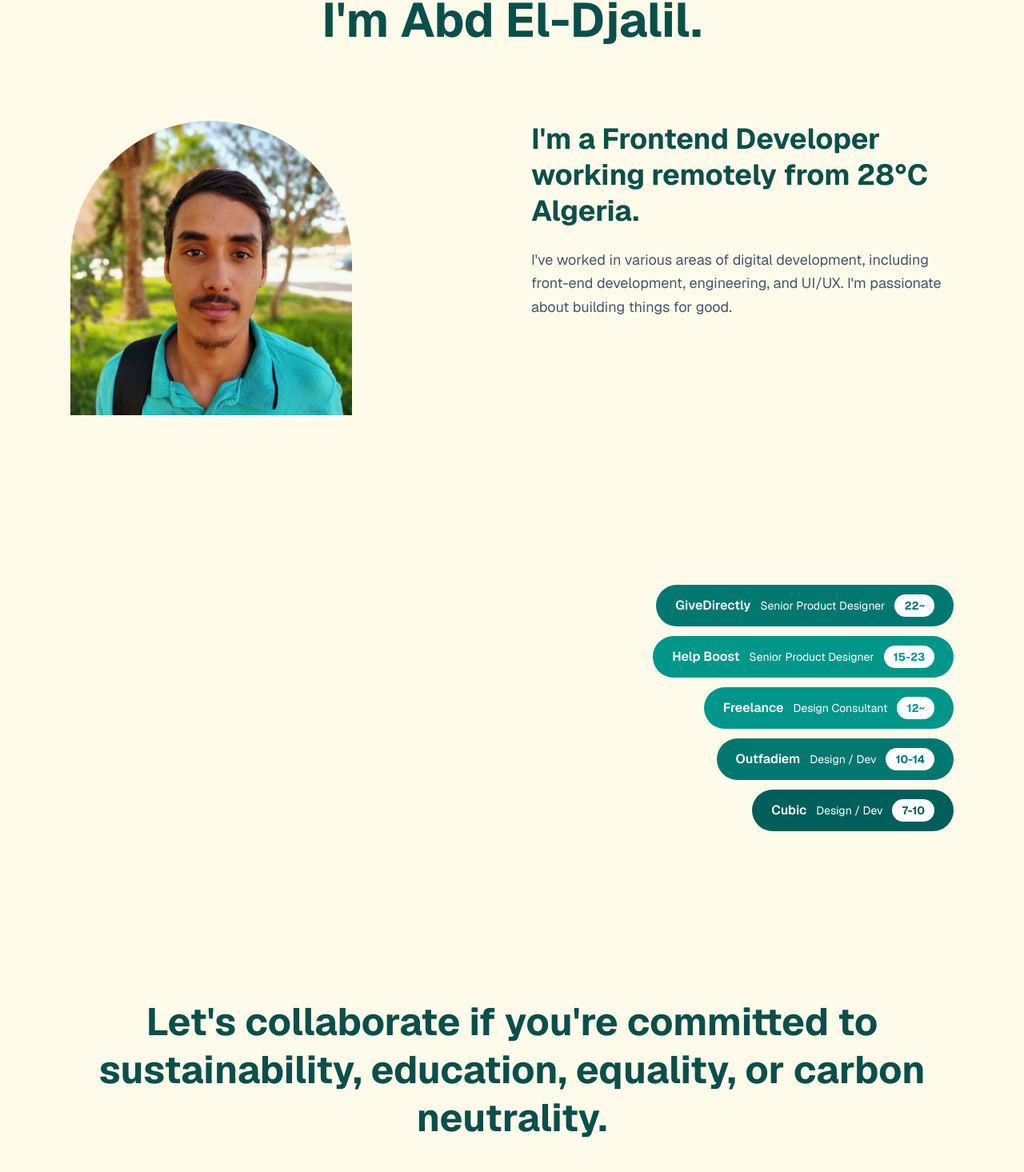
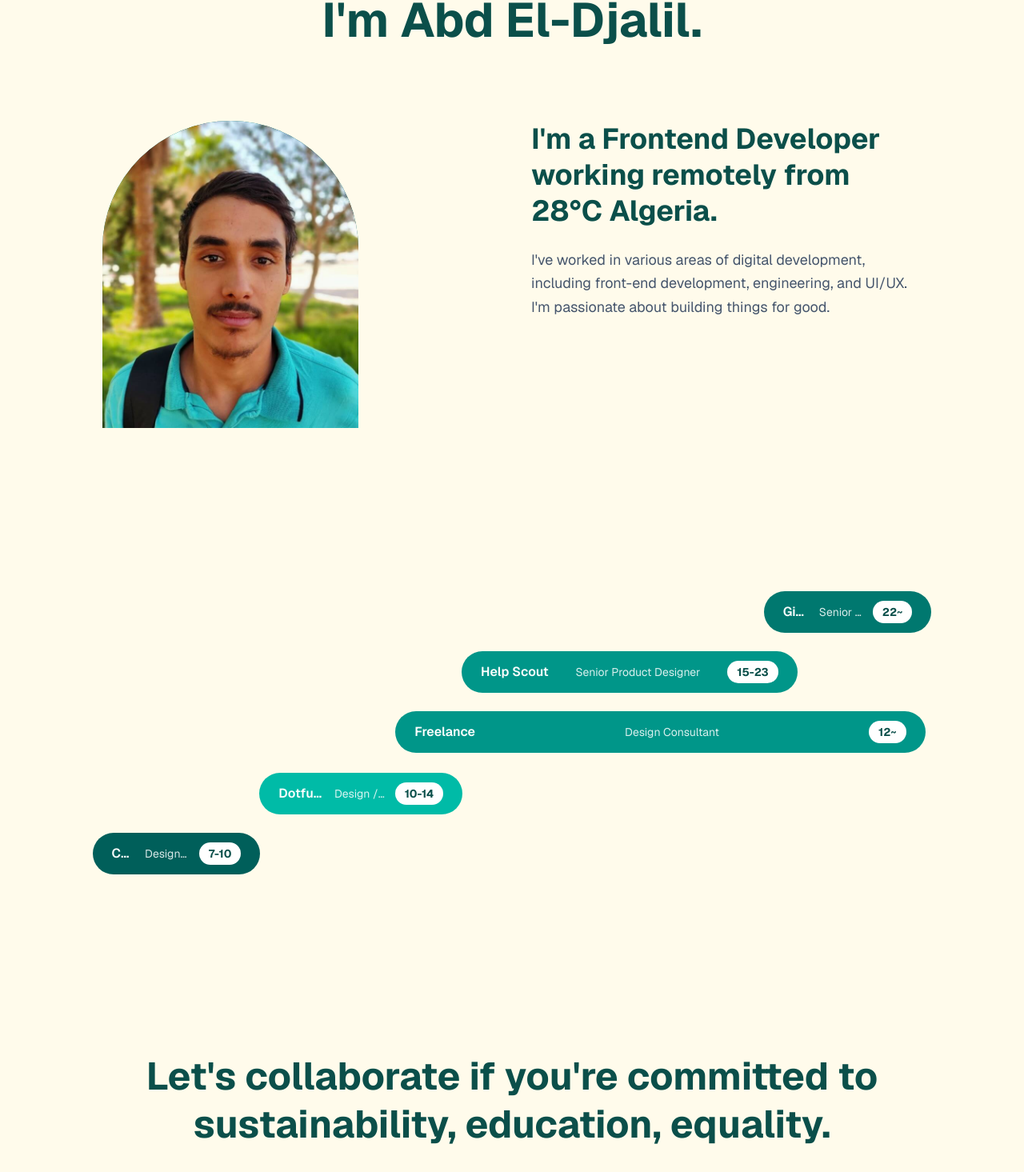
Before and after one commit to AbdEDjalilSaf/new-Area, a Next.js app: page /about in a window 1280 px wide. Shown: the part 165-1630 px from the top of the page at 80% size. Built offline with nearby package versions, Linux system fonts and the light colour scheme.

Commit message:
fix: greeen career cards

```diff
--- a/app/about/page.tsx
+++ b/app/about/page.tsx
@@ -1,88 +1,270 @@
+// import Image from "next/image";
+// import Logo from "@/public/logo.jpg";
+
+
+
+// export default function Page() {
+//   return (
+//     <main className="bg-amber-50 text-slate-700">
+//       {/* Hero Section */}
+//       <section className="px-6 min-h-screen pb-3 pt-32 md:pb-2 md:pt-40 max-w-6xl mx-auto">
+//         <h1 className="text-5xl md:text-6xl font-bold text-teal-900 text-center mb-16 md:mb-24">
+//           I&apos;m Abd El-Djalil.
+//         </h1>
+
+//         {/* Profile Section */}
+//         <div className="grid md:grid-cols-2 gap-12 items-start mb-20">
+//           {/* Profile Image */}
+//           <div className="flex justify-center md:justify-start">
+//             <Image src={Logo} alt="Profile" className="w-72 h-80 md:w-88 md:h-92 rounded-t-full overflow-hidden bg-gradient-to-br from-teal-700 to-teal-900 flex-shrink-0" />
+//           </div>
+
+//           {/* Profile Info */}
+//           <div className="space-y-6">
+//             <h2 className="text-3xl md:text-4xl font-bold text-teal-900 leading-tight">
+//               I&apos;m a Frontend Developer working remotely from 28°C Algeria.
+//             </h2>
+//             <p className="text-base md:text-lg text-slate-600 leading-relaxed">
+//                I&apos;ve worked in various areas of digital development, including front-end development, engineering, and UI/UX. I&apos;m passionate about building things for good.
+//             </p>
+
+//           </div>
+//         </div>
+
+//         {/* Work Experience Badges */}
+
+//       </section>
+
+//      <section className="px-6  py-16 md:py-24 max-w-6xl mx-auto">
+//  <div className="space-y-3 flex relative my-12 flex-col ">
+//           <div className="inline-flex absolute right-0 top-0 items-center gap-3 bg-teal-700 text-white px-6 py-3 rounded-full whitespace-nowrap">
+//             <span className="font-semibold">GiveDirectly</span>
+//             <span className="text-sm">Senior Product Designer</span>
+//             <span className="bg-white text-teal-700 px-3 py-1 rounded-full font-bold text-sm">
+//               22~
+//             </span>
+//           </div>
+
+//           <div className="inline-flex absolute right-0 top-16 items-center gap-3 bg-teal-600 text-white px-6 py-3 rounded-full whitespace-nowrap">
+//             <span className="font-semibold">Help Boost</span>
+//             <span className="text-sm">Senior Product Designer</span>
+//             <span className="bg-white text-teal-600 px-3 py-1 rounded-full font-bold text-sm">
+//               15-23
+//             </span>
+//           </div>
+
+//           <div className="inline-flex absolute right-0 top-32 items-center gap-3 bg-teal-600 text-white px-6 py-3 rounded-full whitespace-nowrap">
+//             <span className="font-semibold">Freelance</span>
+//             <span className="text-sm">Design Consultant</span>
+//             <span className="bg-white text-teal-600 px-3 py-1 rounded-full font-bold text-sm">
+//               12~
+//             </span>
+//           </div>
+
+//           <div className="inline-flex absolute right-0 top-48 items-center gap-3 bg-teal-700 text-white px-6 py-3 rounded-full whitespace-nowrap">
+//             <span className="font-semibold">Outfadiem</span>
+//             <span className="text-sm">Design / Dev</span>
+//             <span className="bg-white text-teal-700 px-3 py-1 rounded-full font-bold text-sm">
+//               10-14
+//             </span>
+//           </div>
+
+//           <div className="inline-flex absolute right-0 top-64 items-center gap-3 bg-teal-800 text-white px-6 py-3 rounded-full whitespace-nowrap">
+//             <span className="font-semibold">Cubic</span>
+//             <span className="text-sm">Design / Dev</span>
+//             <span className="bg-white text-teal-800 px-3 py-1 rounded-full font-bold text-sm">
+//               7-10
+//             </span>
+//           </div>
+//         </div>
+//       </section>
+
+//       {/* Collaboration Section */}
+//       <section className="px-6 py-20 md:py-28 max-w-6xl mx-auto">
+//         <h2 className="text-3xl md:text-5xl font-bold text-teal-900 text-center mb-8 leading-tight">
+//           Let&apos;s collaborate if you&apos;re committed to sustainability, education, equality, or carbon neutrality.
+//         </h2>
+//         <p className="text-center text-slate-600 text-base md:text-lg max-w-2xl mx-auto leading-relaxed">
+//           I believe we should leave this Earth as good as or better than we found it for future generations; my goal is to contribute to those ideals in whatever way I can. If you feel the same, I&apos;d love to talk.
+//         </p>
+//       </section>
+
+//       {/* Four Pillars Section */}
+//       <section className="px-6 py-16 md:py-24 max-w-6xl mx-auto">
+//         <div className="grid md:grid-cols-2 gap-8 md:gap-12">
+//           {/* Card 01 */}
+//           <div className="space-y-4">
+//             <h3 className="text-teal-900 font-bold text-sm tracking-widest">01</h3>
+//             <h4 className="text-2xl md:text-3xl font-bold text-teal-900">Make it</h4>
+//             <p className="text-slate-600 text-base leading-relaxed">
+//               I sketch wireframes and make prototypes. Talking through tactile designs explains ideas best—working hard to get the details right. The small should be realized with a big team can rally around.
+//             </p>
+//           </div>
+
+//           {/* Card 02 */}
+//           <div className="space-y-4">
+//             <h3 className="text-teal-900 font-bold text-sm tracking-widest">02</h3>
+//             <h4 className="text-2xl md:text-3xl font-bold text-teal-900">Collaborate</h4>
+//             <p className="text-slate-600 text-base leading-relaxed">
+//               Good design is not created in a vacuum but rather in a shared space. It must be facilitated and iterated upon as a team. I like to include stakeholders in my design process and create a collaborative environment that welcomes and encourages feedback.
+//             </p>
+//           </div>
+
+//           {/* Card 03 */}
+//           <div className="space-y-4">
+//             <h3 className="text-teal-900 font-bold text-sm tracking-widest">03</h3>
+//             <h4 className="text-2xl md:text-3xl font-bold text-teal-900">Accessible FTW</h4>
+//             <p className="text-slate-600 text-base leading-relaxed">
+//               I aim to make everything I design accessible to all for one reason—it&apos;s the right thing to do. Accessible products benefit the many, not the few.
+//             </p>
+//           </div>
+
+//           {/* Card 04 */}
+//           <div className="space-y-4">
+//             <h3 className="text-teal-900 font-bold text-sm tracking-widest">04</h3>
+//             <h4 className="text-2xl md:text-3xl font-bold text-teal-900">Keep experimenting</h4>
+//             <p className="text-slate-600 text-base leading-relaxed">
+//               Everything I create is subject to change and experimentation. Not everything will go well, but it&apos;s worth trying—and learning from what doesn&apos;t.
+//             </p>
+//           </div>
+//         </div>
+//       </section>
+
+//       {/* Biography Section */}
+//       <section className="px-6 py-16 md:py-24 max-w-4xl mx-auto">
+//         <div className="space-y-6 text-slate-600 text-base md:text-lg leading-relaxed">
+//           <p>
+//             Before I stepped into the world of product design, I was a web developer. One of my earliest jobs involved writing HTML, emails, in a time before email client litmus. Lots of wishing, hoping, and finger-crossing that you email arrived in a recipient&apos;s inbox in one piece.
+//           </p>
+//           <p>
+//             Coding emails focused me to understand how HTML worked together; a skill set I carried and kept fresh in the years since. My side project work is just an excuse to satisfy my curiosity about technologies and understandings how the web is moving forward.
+//           </p>
+//           <p>
+//             Outside work, I enjoy good coffee near my home by the sea, listening to and playing music, exploring the world with my partner, and playing with Labrante pup, Louis.
+//           </p>
+//         </div>
+//       </section>
+
+//       {/* Images Section */}
+//       <section className="px-6 py-16 md:py-24 max-w-6xl mx-auto">
+//         <div className="grid md:grid-cols-2 gap-8">
+//           {/* Black and white architectural image placeholder */}
+//           <div className="aspect-video md:aspect-square bg-gradient-to-br from-slate-900 to-slate-700 rounded-lg overflow-hidden">
+//             <div className="w-full h-full flex items-center justify-center text-white text-center p-6">
+//               <p className="text-lg font-semibold">Architectural Image</p>
+//             </div>
+//           </div>
+
+//           {/* Red tram image placeholder */}
+//           <div className="aspect-video md:aspect-square bg-gradient-to-br from-sky-300 to-sky-100 rounded-lg overflow-hidden">
+//             <div className="w-full h-full flex items-center justify-center text-slate-600 text-center p-6">
+//               <p className="text-lg font-semibold">Red Tram Scene</p>
+//             </div>
+//           </div>
+//         </div>
+//       </section>
+
+//       {/* Bottom spacing */}
+//       <div className="h-16 md:h-24" />
+//     </main>
+//   )
+// }
+
+
+
+
+
+
+
+
 import Image from "next/image";
 import Logo from "@/public/logo.jpg";
 
-
+const EXPERIENCE = [
+  { id: 1, company: "GiveDirectly", role: "Senior Product Designer", years: "22~", shade: "bg-teal-700", top: 2,    left: 78.5, width: 19 },
+  { id: 2, company: "Help Scout",   role: "Senior Product Designer", years: "15-23", shade: "bg-teal-600", top: 22,   left: 44.3, width: 38 },
+  { id: 3, company: "Freelance",    role: "Design Consultant",       years: "12~",  shade: "bg-teal-600", top: 42,   left: 36.8, width: 60 },
+  { id: 4, company: "Dotfusion",    role: "Design / Dev",            years: "10-14",shade: "bg-teal-500", top: 62.5, left: 21.4, width: 23 },
+  { id: 5, company: "Cubic",        role: "Design / Dev",            years: "7-10", shade: "bg-teal-800", top: 82.5, left: 2.5,  width: 19 },
+];
 
 export default function Page() {
   return (
     <main className="bg-amber-50 text-slate-700">
       {/* Hero Section */}
-      <section className="px-6 min-h-screen pb-3 pt-32 md:pb-2 md:pt-40 max-w-6xl mx-auto">
-        <h1 className="text-5xl md:text-6xl font-bold text-teal-900 text-center mb-16 md:mb-24">
+      <section className="px-4 sm:px-6 min-h-screen pb-3 pt-24 sm:pt-32 md:pb-2 md:pt-40 max-w-6xl mx-auto">
+        <h1 className="text-4xl sm:text-5xl md:text-6xl font-bold text-teal-900 text-center mb-12 sm:mb-16 md:mb-24">
           I&apos;m Abd El-Djalil.
         </h1>
 
         {/* Profile Section */}
-        <div className="grid md:grid-cols-2 gap-12 items-start mb-20">
+        <div className="grid px-20 md:px-10 md:grid-cols-2 gap-8 md:gap-12 items-start mb-16 md:mb-20">
           {/* Profile Image */}
           <div className="flex justify-center md:justify-start">
-            <Image src={Logo} alt="Profile" className="w-72 h-80 md:w-88 md:h-92 rounded-t-full overflow-hidden bg-gradient-to-br from-teal-700 to-teal-900 flex-shrink-0" />
+            <div className="relative w-56 h-64 sm:w-64 sm:h-72 md:w-80 md:h-96 rounded-t-full overflow-hidden bg-gradient-to-br from-teal-700 to-teal-900 flex-shrink-0">
+              <Image
+                src={Logo}
+                alt="Portrait of Abd El-Djalil"
+                fill
+                sizes="(min-width: 768px) 320px, 256px"
+                className="object-cover"
+              />
+            </div>
           </div>
 
           {/* Profile Info */}
-          <div className="space-y-6">
-            <h2 className="text-3xl md:text-4xl font-bold text-teal-900 leading-tight">
+          <div className="space-y-6 text-center md:text-left">
+            <h2 className="text-2xl sm:text-3xl md:text-4xl font-bold text-teal-900 leading-tight">
               I&apos;m a Frontend Developer working remotely from 28°C Algeria.
             </h2>
             <p className="text-base md:text-lg text-slate-600 leading-relaxed">
-               I&apos;ve worked in various areas of digital development, including front-end development, engineering, and UI/UX. I&apos;m passionate about building things for good.
+              I&apos;ve worked in various areas of digital development, including front-end development, engineering, and UI/UX. I&apos;m passionate about building things for good.
             </p>
-
-          </div>
-        </div>
-
-        {/* Work Experience Badges */}
-
-      </section>
-
-     <section className="px-6  py-16 md:py-24 max-w-6xl mx-auto">
- <div className="space-y-3 flex flex-col items-end">
-          <div className="inline-flex items-center gap-3 bg-teal-700 text-white px-6 py-3 rounded-full whitespace-nowrap">
-            <span className="font-semibold">GiveDirectly</span>
-            <span className="text-sm">Senior Product Designer</span>
-            <span className="bg-white text-teal-700 px-3 py-1 rounded-full font-bold text-sm">
-              22~
-            </span>
-          </div>
-
-          <div className="inline-flex items-center gap-3 bg-teal-600 text-white px-6 py-3 rounded-full whitespace-nowrap">
-            <span className="font-semibold">Help Boost</span>
-            <span className="text-sm">Senior Product Designer</span>
-            <span className="bg-white text-teal-600 px-3 py-1 rounded-full font-bold text-sm">
-              15-23
-            </span>
-          </div>
-
-          <div className="inline-flex items-center gap-3 bg-teal-600 text-white px-6 py-3 rounded-full whitespace-nowrap">
-            <span className="font-semibold">Freelance</span>
-            <span className="text-sm">Design Consultant</span>
-            <span className="bg-white text-teal-600 px-3 py-1 rounded-full font-bold text-sm">
-              12~
-            </span>
-          </div>
-
-          <div className="inline-flex items-center gap-3 bg-teal-700 text-white px-6 py-3 rounded-full whitespace-nowrap">
-            <span className="font-semibold">Outfadiem</span>
-            <span className="text-sm">Design / Dev</span>
-            <span className="bg-white text-teal-700 px-3 py-1 rounded-full font-bold text-sm">
-              10-14
-            </span>
-          </div>
-
-          <div className="inline-flex items-center gap-3 bg-teal-800 text-white px-6 py-3 rounded-full whitespace-nowrap">
-            <span className="font-semibold">Cubic</span>
-            <span className="text-sm">Design / Dev</span>
-            <span className="bg-white text-teal-800 px-3 py-1 rounded-full font-bold text-sm">
-              7-10
-            </span>
           </div>
         </div>
       </section>
 
+   {/* Work Experience Timeline */}
+<section className="px-4 sm:px-6 py-14 md:py-24 max-w-6xl mx-auto">
+
+  {/* نسخة الشاشات الكبيرة: نفس ترتيب السلم بالصورة */}
+  <div className="hidden lg:block relative w-full aspect-[1531/521]">
+    {EXPERIENCE.map((job) => (
+      <div
+        key={job.id}
+        className={`absolute flex flex-row items-center justify-between gap-3 ${job.shade} text-white px-6 py-3 rounded-full whitespace-nowrap`}
+        style={{ top: `${job.top}%`, left: `${job.left}%`, width: `${job.width}%` }}
+      >
+        <span className="font-semibold truncate">{job.company}</span>
+        <span className="text-sm text-white/85 truncate hidden xl:inline">{job.role}</span>
+        <span className="bg-white text-teal-900 px-3 py-1 rounded-full font-bold text-sm shrink-0">
+          {job.years}
+        </span>
+      </div>
+    ))}
+  </div>
+
+  {/* نسخة الموبايل والتابلت: عمودية */}
+  <div className="flex lg:hidden flex-col gap-3">
+    {EXPERIENCE.map((job) => (
+      <div
+        key={job.id}
+        className={`flex flex-col sm:flex-row sm:items-center sm:justify-between gap-2 sm:gap-3 ${job.shade} text-white px-5 sm:px-6 py-3 rounded-2xl sm:rounded-full`}
+      >
+        <span className="font-semibold">{job.company}</span>
+        <span className="text-sm text-white/85">{job.role}</span>
+        <span className="bg-white text-teal-900 px-3 py-1 rounded-full font-bold text-sm w-fit">
+          {job.years}
+        </span>
+      </div>
+    ))}
+  </div>
+</section>
+
       {/* Collaboration Section */}
-      <section className="px-6 py-20 md:py-28 max-w-6xl mx-auto">
-        <h2 className="text-3xl md:text-5xl font-bold text-teal-900 text-center mb-8 leading-tight">
-          Let&apos;s collaborate if you&apos;re committed to sustainability, education, equality, or carbon neutrality.
+      <section className="px-4 sm:px-6 py-16 md:py-28 max-w-6xl mx-auto">
+        <h2 className="text-2xl sm:text-3xl md:text-5xl font-bold text-teal-900 text-center mb-6 md:mb-8 leading-tight">
+          Let&apos;s collaborate if you&apos;re committed to sustainability, education, equality.
         </h2>
         <p className="text-center text-slate-600 text-base md:text-lg max-w-2xl mx-auto leading-relaxed">
           I believe we should leave this Earth as good as or better than we found it for future generations; my goal is to contribute to those ideals in whatever way I can. If you feel the same, I&apos;d love to talk.
@@ -90,39 +272,35 @@ export default function Page() {
       </section>
 
       {/* Four Pillars Section */}
-      <section className="px-6 py-16 md:py-24 max-w-6xl mx-auto">
-        <div className="grid md:grid-cols-2 gap-8 md:gap-12">
-          {/* Card 01 */}
-          <div className="space-y-4">
+      <section className="px-4 sm:px-6 py-14 md:py-24 max-w-6xl mx-auto">
+        <div className="grid sm:grid-cols-2 gap-8 md:gap-12">
+          <div className="space-y-3 md:space-y-4">
             <h3 className="text-teal-900 font-bold text-sm tracking-widest">01</h3>
-            <h4 className="text-2xl md:text-3xl font-bold text-teal-900">Make it</h4>
+            <h4 className="text-xl sm:text-2xl md:text-3xl font-bold text-teal-900">Make it</h4>
             <p className="text-slate-600 text-base leading-relaxed">
               I sketch wireframes and make prototypes. Talking through tactile designs explains ideas best—working hard to get the details right. The small should be realized with a big team can rally around.
             </p>
           </div>
 
-          {/* Card 02 */}
-          <div className="space-y-4">
+          <div className="space-y-3 md:space-y-4">
             <h3 className="text-teal-900 font-bold text-sm tracking-widest">02</h3>
-            <h4 className="text-2xl md:text-3xl font-bold text-teal-900">Collaborate</h4>
+            <h4 className="text-xl sm:text-2xl md:text-3xl font-bold text-teal-900">Collaborate</h4>
             <p className="text-slate-600 text-base leading-relaxed">
               Good design is not created in a vacuum but rather in a shared space. It must be facilitated and iterated upon as a team. I like to include stakeholders in my design process and create a collaborative environment that welcomes and encourages feedback.
             </p>
           </div>
 
-          {/* Card 03 */}
-          <div className="space-y-4">
+          <div className="space-y-3 md:space-y-4">
             <h3 className="text-teal-900 font-bold text-sm tracking-widest">03</h3>
-            <h4 className="text-2xl md:text-3xl font-bold text-teal-900">Accessible FTW</h4>
+            <h4 className="text-xl sm:text-2xl md:text-3xl font-bold text-teal-900">Accessible FTW</h4>
             <p className="text-slate-600 text-base leading-relaxed">
               I aim to make everything I design accessible to all for one reason—it&apos;s the right thing to do. Accessible products benefit the many, not the few.
             </p>
           </div>
 
-          {/* Card 04 */}
-          <div className="space-y-4">
+          <div className="space-y-3 md:space-y-4">
             <h3 className="text-teal-900 font-bold text-sm tracking-widest">04</h3>
-            <h4 className="text-2xl md:text-3xl font-bold text-teal-900">Keep experimenting</h4>
+            <h4 className="text-xl sm:text-2xl md:text-3xl font-bold text-teal-900">Keep experimenting</h4>
             <p className="text-slate-600 text-base leading-relaxed">
               Everything I create is subject to change and experimentation. Not everything will go well, but it&apos;s worth trying—and learning from what doesn&apos;t.
             </p>
@@ -131,7 +309,7 @@ export default function Page() {
       </section>
 
       {/* Biography Section */}
-      <section className="px-6 py-16 md:py-24 max-w-4xl mx-auto">
+      <section className="px-4 sm:px-6 py-14 md:py-24 max-w-4xl mx-auto">
         <div className="space-y-6 text-slate-600 text-base md:text-lg leading-relaxed">
           <p>
             Before I stepped into the world of product design, I was a web developer. One of my earliest jobs involved writing HTML, emails, in a time before email client litmus. Lots of wishing, hoping, and finger-crossing that you email arrived in a recipient&apos;s inbox in one piece.
@@ -146,17 +324,15 @@ export default function Page() {
       </section>
 
       {/* Images Section */}
-      <section className="px-6 py-16 md:py-24 max-w-6xl mx-auto">
-        <div className="grid md:grid-cols-2 gap-8">
-          {/* Black and white architectural image placeholder */}
-          <div className="aspect-video md:aspect-square bg-gradient-to-br from-slate-900 to-slate-700 rounded-lg overflow-hidden">
+      <section className="px-4 sm:px-6 py-14 md:py-24 max-w-6xl mx-auto">
+        <div className="grid sm:grid-cols-2 gap-6 md:gap-8">
+          <div className="aspect-video sm:aspect-square bg-gradient-to-br from-slate-900 to-slate-700 rounded-lg overflow-hidden">
             <div className="w-full h-full flex items-center justify-center text-white text-center p-6">
               <p className="text-lg font-semibold">Architectural Image</p>
             </div>
           </div>
 
-          {/* Red tram image placeholder */}
-          <div className="aspect-video md:aspect-square bg-gradient-to-br from-sky-300 to-sky-100 rounded-lg overflow-hidden">
+          <div className="aspect-video sm:aspect-square bg-gradient-to-br from-sky-300 to-sky-100 rounded-lg overflow-hidden">
             <div className="w-full h-full flex items-center justify-center text-slate-600 text-center p-6">
               <p className="text-lg font-semibold">Red Tram Scene</p>
             </div>
@@ -165,7 +341,7 @@ export default function Page() {
       </section>
 
       {/* Bottom spacing */}
-      <div className="h-16 md:h-24" />
+      <div className="h-12 sm:h-16 md:h-24" />
     </main>
-  )
+  );
 }
```
